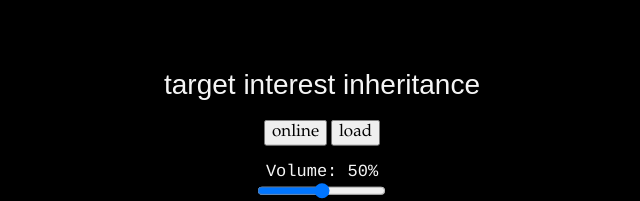
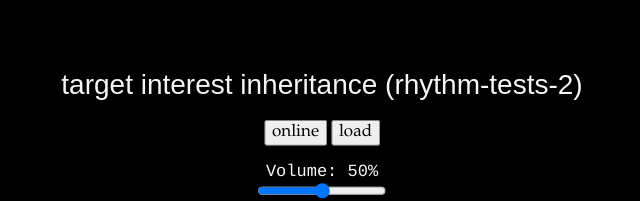
Before and after one commit to pparocza/target_equals_blank, a plain HTML site: page index.html in a window 1280 px wide. Shown: the part 236-437 px from the top of the page, without its empty margins (318-958 px from the left). Drawn offline with Linux system fonts and the light colour scheme.

Commit message:
change title

```diff
--- a/index.html
+++ b/index.html
@@ -38,7 +38,7 @@
 
 	<div class="container">
 
-    <h1 align="center"><font color="whitesmoke">target interest inheritance</font></h1>
+    <h1 align="center"><font color="whitesmoke">target interest inheritance (rhythm-tests-2)</font></h1>
 
     <p align="center"><button class="online">online</button> <button class="start">load</button></p>
 
```
